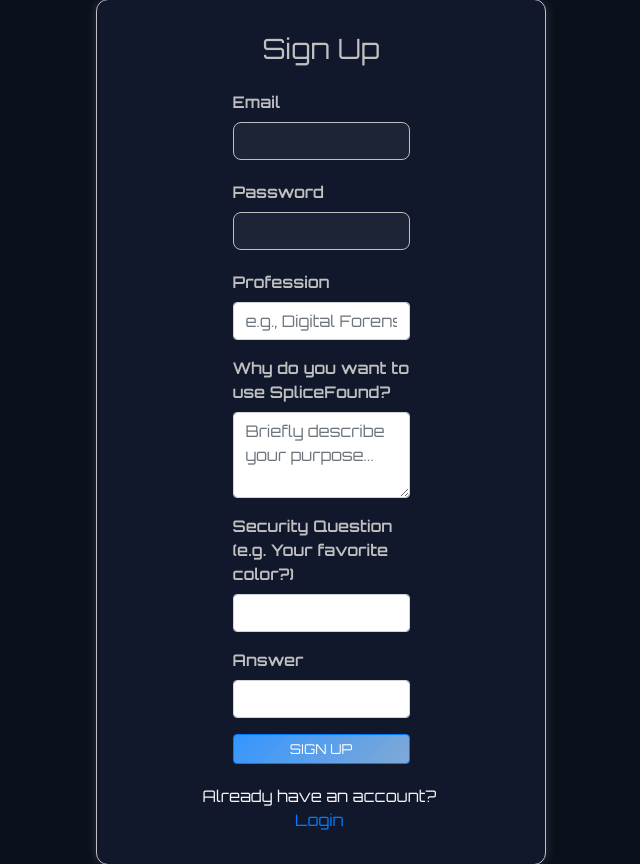
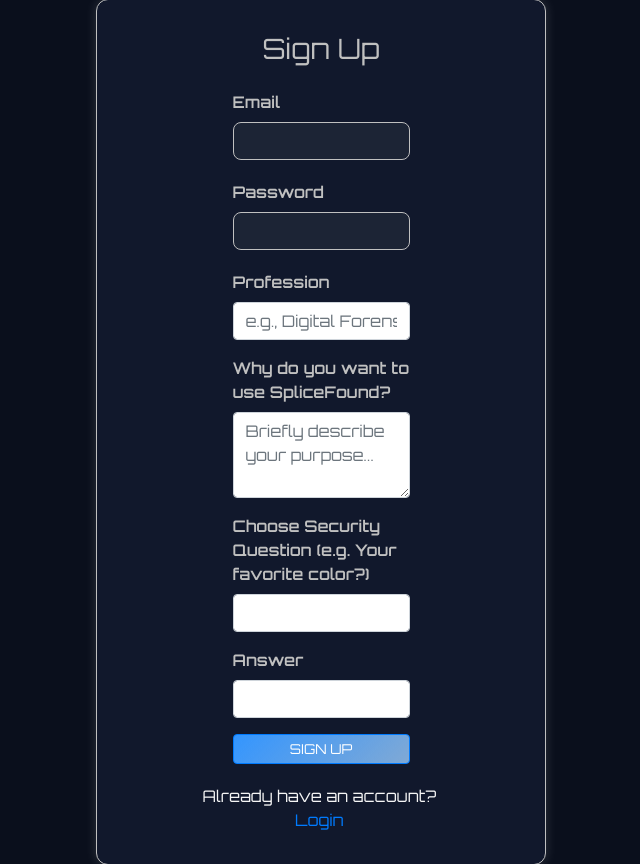
Before and after one commit to nuralyaanrishm/Splicefound_Project, a Flask app: page /signup in a window 1280 px wide. Shown: the part 81-945 px from the top of the page, without its empty margins (319-959 px from the left). Run offline with Flask 3, Linux system fonts and the light colour scheme; some libraries are stand-ins or nearby versions.

Commit message:
Update signup.html

```diff
--- a/templates/signup.html
+++ b/templates/signup.html
@@ -1,7 +1,7 @@
 <!DOCTYPE html>
 <html>
 <head>
-    <title>Sign Up ! - Image Splicing Detection</title>
+    <title>Sign Up - Image Splicing Detection</title>
     <link rel="stylesheet" href="https://stackpath.bootstrapcdn.com/bootstrap/4.5.2/css/bootstrap.min.css">
     <link rel="stylesheet" href="{{ url_for('static', filename='css/style.css') }}">
     <script>
@@ -47,7 +47,7 @@
                         <textarea class="form-control" name="reason" rows="3" placeholder="Briefly describe your purpose..." required></textarea>
                     </div>
                     <div class="form-group">
-                        <label>Security Question (e.g. Your favorite color?)</label>
+                        <label>Choose Security Question (e.g. Your favorite color?)</label>
                         <input type="text" class="form-control" name="security_question" required>
                     </div>
                     <div class="form-group">
```
